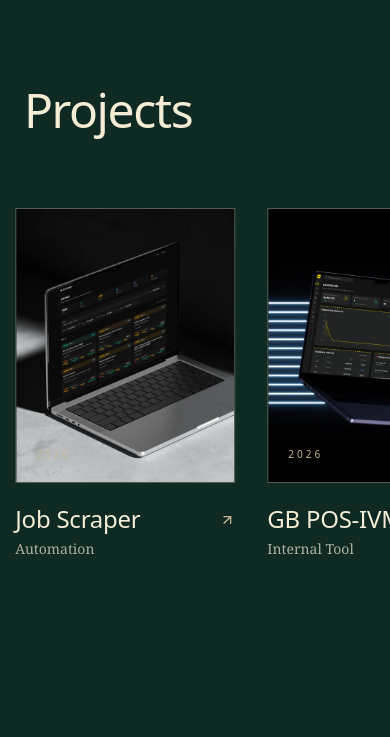
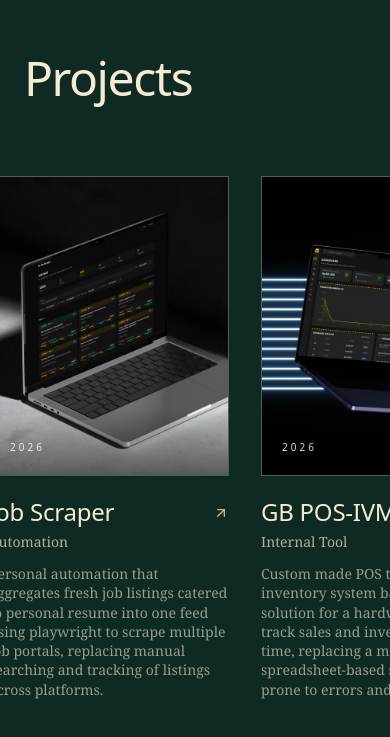
Before and after one commit to DewanggaDew/personal-portfolio-v2, a React (Vite) app: page / in a window 390 px wide. Shown: the part 5101-5838 px from the top of the page. Built offline with nearby package versions, Linux system fonts and the light colour scheme; a web font is replaced by a local one.

Commit message:
feat: added content overview for projects

```diff
--- a/src/app/components/Sections.tsx
+++ b/src/app/components/Sections.tsx
@@ -151,6 +151,58 @@ function ImpactChip({ value, label }: { value: string; label: string }) {
         {label}
       </div>
     </div>
+  );
+}
+
+function renderSummary(
+  summary: string,
+  links?: Array<{ text: string; href: string }>,
+) {
+  if (!links || links.length === 0) return summary;
+  const sorted = [...links].sort((a, b) => b.text.length - a.text.length);
+  type Part = string | { text: string; href: string };
+  let parts: Part[] = [summary];
+  for (const link of sorted) {
+    const next: Part[] = [];
+    for (const part of parts) {
+      if (typeof part !== "string") {
+        next.push(part);
+        continue;
+      }
+      const segments = part.split(link.text);
+      segments.forEach((seg, i) => {
+        if (seg) next.push(seg);
+        if (i < segments.length - 1) next.push(link);
+      });
+    }
+    parts = next;
+  }
+  return parts.map((part, i) =>
+    typeof part === "string" ? (
+      <span key={i}>{part}</span>
+    ) : (
+      <span
+        key={i}
+        role="link"
+        tabIndex={0}
+        onClick={(e) => {
+          e.stopPropagation();
+          e.preventDefault();
+          window.open(part.href, "_blank", "noopener,noreferrer");
+        }}
+        onKeyDown={(e) => {
+          if (e.key === "Enter" || e.key === " ") {
+            e.stopPropagation();
+            e.preventDefault();
+            window.open(part.href, "_blank", "noopener,noreferrer");
+          }
+        }}
+        className="underline underline-offset-2 cursor-pointer"
+        style={{ color: "var(--surface-text)", opacity: 0.9 }}
+      >
+        {part.text}
+      </span>
+    ),
   );
 }
 
@@ -479,7 +531,7 @@ export function ProjectsSection() {
       style={{ height: `calc(100vh + ${scrollDistance}px)` }}
     >
       <div className="sticky top-0 h-screen w-full overflow-hidden flex flex-col">
-        <div className="pt-20 px-6 sm:px-10 md:px-16 lg:px-24 xl:px-32">
+        <div className="pt-12 px-6 sm:px-10 md:px-16 lg:px-24 xl:px-32">
           <motion.h1
             {...fadeUp}
             style={{
@@ -507,7 +559,7 @@ export function ProjectsSection() {
                 rel={p.href ? "noreferrer" : undefined}
                 {...stagger(i)}
                 className="group block shrink-0"
-                style={{ width: "clamp(220px, 26vw, 360px)" }}
+                style={{ width: "clamp(240px, 22vw, 320px)" }}
               >
                 <div
                   className="aspect-4/5 mb-5 overflow-hidden relative"
@@ -544,10 +596,49 @@ export function ProjectsSection() {
                       />
                     )}
                   </motion.div>
-                  <div className="absolute inset-0 flex items-end p-5">
+                  {p.metrics && p.metrics.length > 0 && (
+                    <div
+                      className="absolute inset-x-0 top-0 p-5 pb-8 flex flex-wrap gap-x-5 gap-y-2"
+                      style={{
+                        background:
+                          "linear-gradient(180deg, rgba(0,0,0,0.55), rgba(0,0,0,0))",
+                      }}
+                    >
+                      {p.metrics.map((m) => (
+                        <div key={m.label} className="flex flex-col">
+                          <span
+                            className="text-lg"
+                            style={{
+                              ...display,
+                              color: "#fff",
+                              fontWeight: 300,
+                            }}
+                          >
+                            {m.value}
+                          </span>
+                          <span
+                            className="text-[10px] tracking-[0.2em] uppercase"
+                            style={{
+                              ...display,
+                              color: "rgba(255,255,255,0.7)",
+                            }}
+                          >
+                            {m.label}
+                          </span>
+                        </div>
+                      ))}
+                    </div>
+                  )}
+                  <div
+                    className="absolute inset-x-0 bottom-0 flex items-end p-5 pt-8"
+                    style={{
+                      background:
+                        "linear-gradient(0deg, rgba(0,0,0,0.55), rgba(0,0,0,0))",
+                    }}
+                  >
                     <span
                       className="text-[10px] tracking-[0.3em] uppercase"
-                      style={{ ...display, color: "var(--surface-muted)" }}
+                      style={{ ...display, color: "rgba(255,255,255,0.85)" }}
                     >
                       {p.year}
                     </span>
@@ -576,6 +667,12 @@ export function ProjectsSection() {
                 >
                   {p.tag}
                 </div>
+                <p
+                  className="text-sm mt-3 leading-snug"
+                  style={{ ...body, color: "var(--surface-text)", opacity: 0.6 }}
+                >
+                  {renderSummary(p.summary, p.summaryLinks)}
+                </p>
               </motion.a>
             ))}
           </motion.div>
--- a/src/app/content.ts
+++ b/src/app/content.ts
@@ -187,20 +187,87 @@ export const experience: Role[] = [
   },
 ];
 
+export interface ProjectMetric {
+  value: string;
+  label: string;
+}
+
 export interface Project {
   name: string;
   tag: string;
   year: string;
   href?: string;
   thumbnail?: string;
+  summary: string;
+  summaryLinks?: Array<{ text: string; href: string }>;
+  metrics?: ProjectMetric[];
 }
 
 export const projects: Project[] = [
-  { name: "PT ANT Global", tag: "Corporate Site", year: "2026", href: "https://www.ptants.com/", thumbnail: ptAntThumb },
-  { name: "Poker Engine",  tag: "Research",       year: "2026", thumbnail: pokerEngineThumb },
-  { name: "PokerHouse",    tag: "Web App",        year: "2026", href: "https://pokerhouse-pied.vercel.app/", thumbnail: pokerhouseThumb },
-  { name: "Job Scraper",   tag: "Automation",     year: "2026", href: "https://job-scraper-pi.vercel.app/", thumbnail: jobScraperThumb },
-  { name: "GB POS-IVM",    tag: "Internal Tool",  year: "2026", href: "https://pos.grahabaut.com/", thumbnail: gbPosIvmThumb },
+  {
+    name: "PT ANT Global",
+    tag: "Corporate Site",
+    year: "2026",
+    href: "https://www.ptants.com/",
+    thumbnail: ptAntThumb,
+    // GUESS: refine to match the real brief — what was the old site missing, who is the audience?
+    summary:
+      "Corporate site for a solar company that needed a modernized presence to showcase their projects and attract partners, investors, and talent.",
+    metrics: [
+    ],
+  },
+  {
+    name: "Poker Engine",
+    tag: "Research",
+    year: "2026",
+    thumbnail: pokerEngineThumb,
+    // GUESS: I don't know the exact scope — is this a solver, an equity calculator, a bot?
+    summary:
+      "Research project exploring poker decision-making by making a poker simulation based on a published research paper \"Beyond Game Theory Optimal\" .",
+    summaryLinks: [
+      {
+        text: "Beyond Game Theory Optimal",
+        href: "https://www.researchgate.net/publication/395970251_Beyond_Game_Theory_Optimal_Profit-Maximizing_Poker_Agents_for_No-Limit_Holdem",
+      },
+    ],
+    metrics: [
+    ],
+  },
+  {
+    name: "PokerHouse",
+    tag: "Web App",
+    year: "2026",
+    href: "https://pokerhouse-pied.vercel.app/",
+    thumbnail: pokerhouseThumb,
+
+    summary:
+      "Web app for casual poker players to track home-game sessions and settle buy-ins without spreadsheets eliminating the need for manual calculations.",
+  },
+  {
+    name: "Job Scraper",
+    tag: "Automation",
+    year: "2026",
+    href: "https://job-scraper-pi.vercel.app/",
+    thumbnail: jobScraperThumb,
+    // GUESS: tune to the real sources scraped and the workflow it replaced
+    summary:
+      "Personal automation that aggregates fresh job listings catered to personal resume into one feed using playwright to scrape multiple job portals, replacing manual searching and tracking of listings across platforms.",
+    metrics: [
+
+    ],
+  },
+  {
+    name: "GB POS-IVM",
+    tag: "Internal Tool",
+    year: "2026",
+    href: "https://pos.grahabaut.com/",
+    thumbnail: gbPosIvmThumb,
+    // GUESS: I don't know the business — what was being tracked manually before, and for whom?
+    summary:
+      "Custom made POS tool and inventory system baked into one solution for a hardware store to track sales and inventory in real time, replacing a manual spreadsheet-based system that was prone to errors and delays.",
+    metrics: [
+    ],
+  },
 ];
 
 export const contactCTA = {
```
